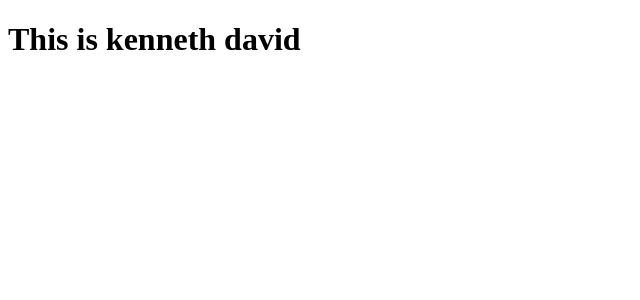
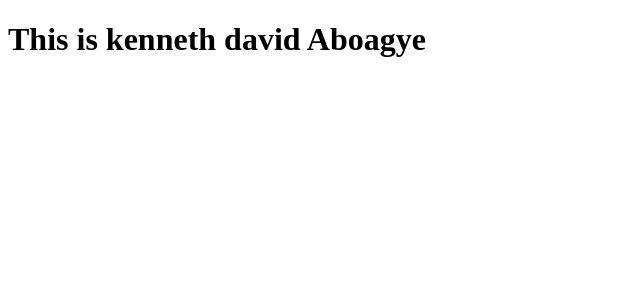
Before and after one commit to kofi527/Angular-revised-app, an Angular app: page / in a window 1280 px wide. Shown: the top 300 px of the page, without its empty margins (0-640 px from the left). Built offline with nearby package versions, Linux system fonts and the light colour scheme.

Commit message:
Update property-card.component.ts
changes to template files

```diff
--- a/src/app/property/property-card/property-card.component.ts
+++ b/src/app/property/property-card/property-card.component.ts
@@ -3,7 +3,7 @@ import { Component } from "@angular/core";
 @Component({
 
     selector: 'app-property-card',
-    template: `<h1>This is kenneth david </h1>`
+    template: `<h1>This is kenneth david Aboagye </h1>`
 
 }
 )
```
